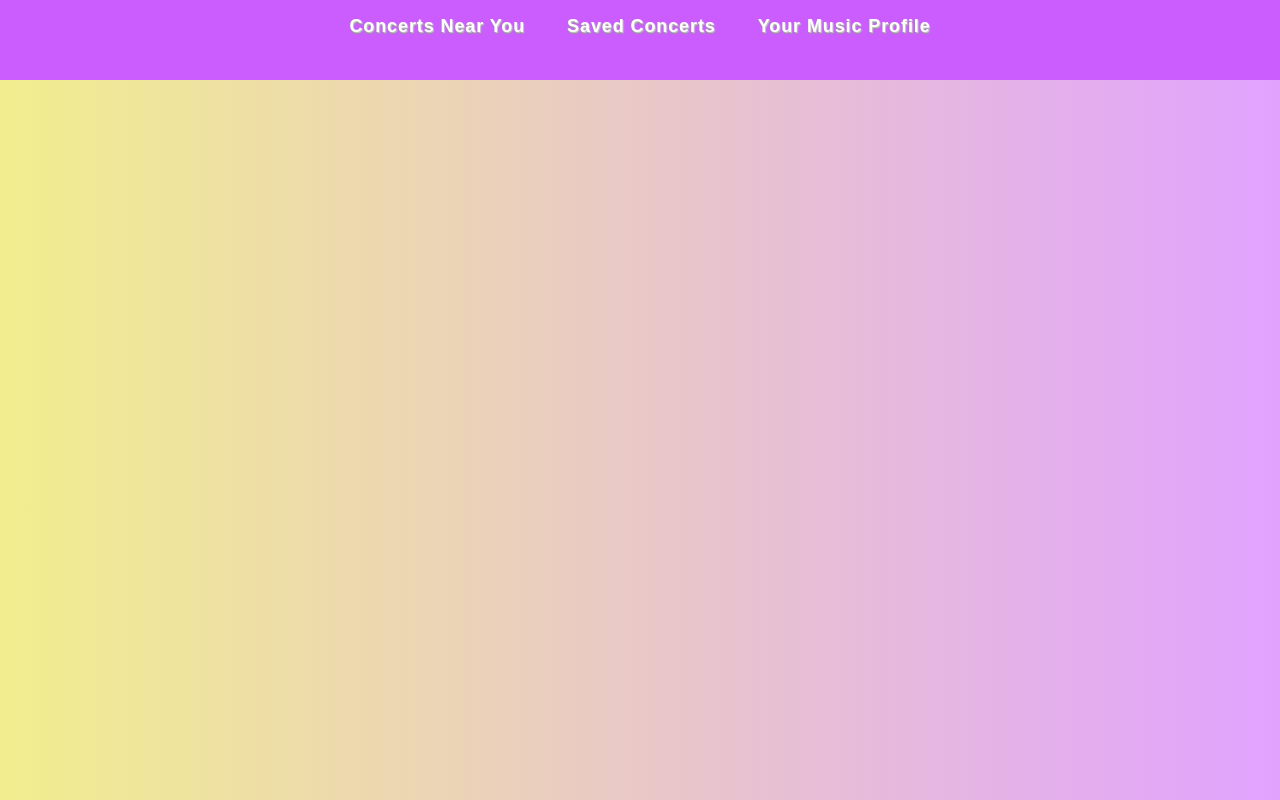
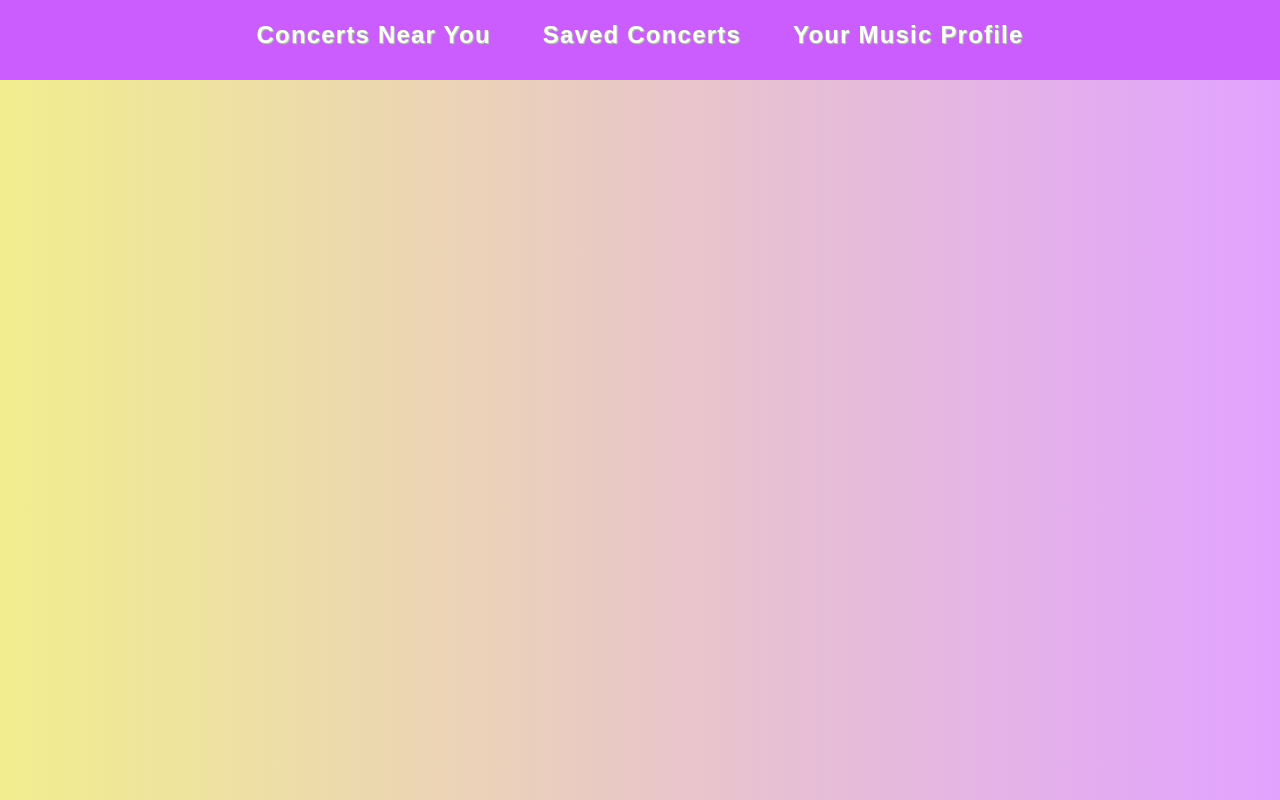
Before and after one commit to ivannadels/CS411-ConcertFinder, a React (Create React App) app in the folder concert-finder/: page /Header in a window 1280 px wide. Built offline with nearby package versions, Linux system fonts and the light colour scheme.

Commit message:
fixed some weird spacing that was happing with overflow of component upon window resizing.

```diff
--- a/concert-finder/src/Header.css
+++ b/concert-finder/src/Header.css
@@ -4,15 +4,17 @@
     width: 100%;
     height: 10%;
     top: 0;
+    overflow: auto;
+    scrollbar-width: none;
 }
 
 .headerButton {
     background: transparent;
     border: transparent;
-    margin: 15px;
+    margin: calc(4px + 2vmin);
     color: white;
     font-weight: 700;
-    font-size: large;
+    font-size: calc(8px + 2vmin);
     letter-spacing: 0.05em;
     text-shadow: 1px 1px 1px #c6c6c6, 1px 2px 1px #919191;
 }
```
